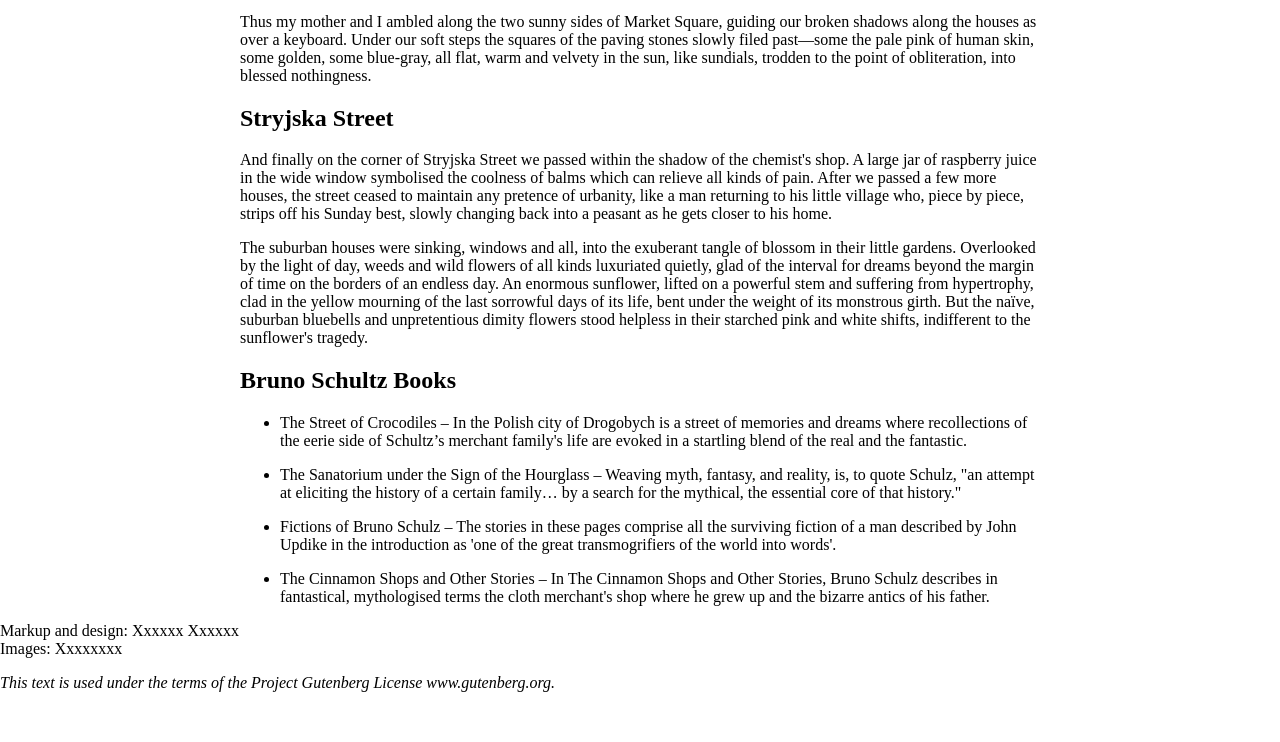
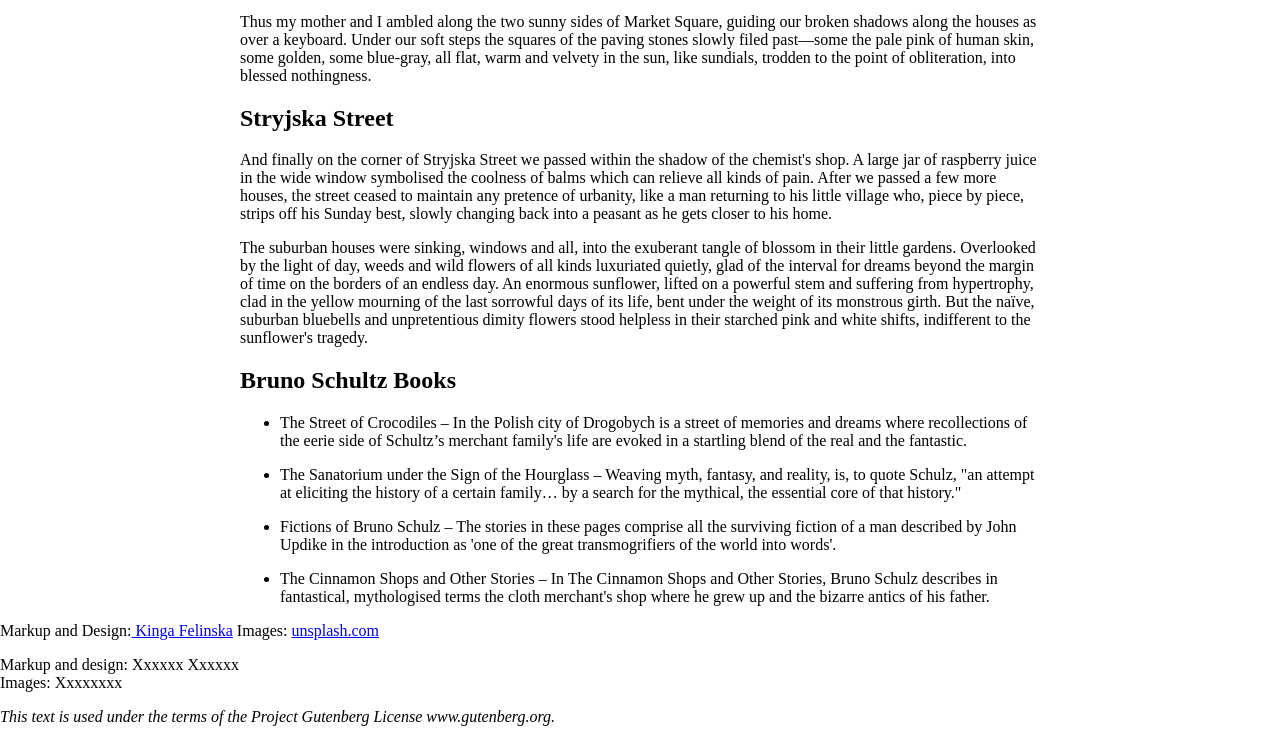
Before and after one commit to kingafeli/crocodiles, a plain HTML site: page index-3.html in a window 1280 px wide. Shown: the part 1416-2158 px from the top of the page. Before the commit the page ends 2124 px from the top, so only its background shows below. Drawn offline with Linux system fonts and the light colour scheme.

Commit message:
Update index-3.html

```diff
--- a/index-3.html
+++ b/index-3.html
@@ -85,8 +85,17 @@ where he grew up and the bizarre antics of his father.</p></li>
 </section>
 
 <footer id="contract">
+  <p> Markup and Design:<a
+  href="mailto:Felinska-K@ulster.ac.uk" >
+  Kinga Felinska</a>
+
+  Images: <a href="https://unsplash.com">
+  unsplash.com </a>
+  </p>
+
   <p>Markup and design: Xxxxxx Xxxxxx <br />
   Images: Xxxxxxxx</p>
+
   <p><em>This text is used under the terms of the Project Gutenberg License www.gutenberg.org.</em></p>
 </footer>
 
```
